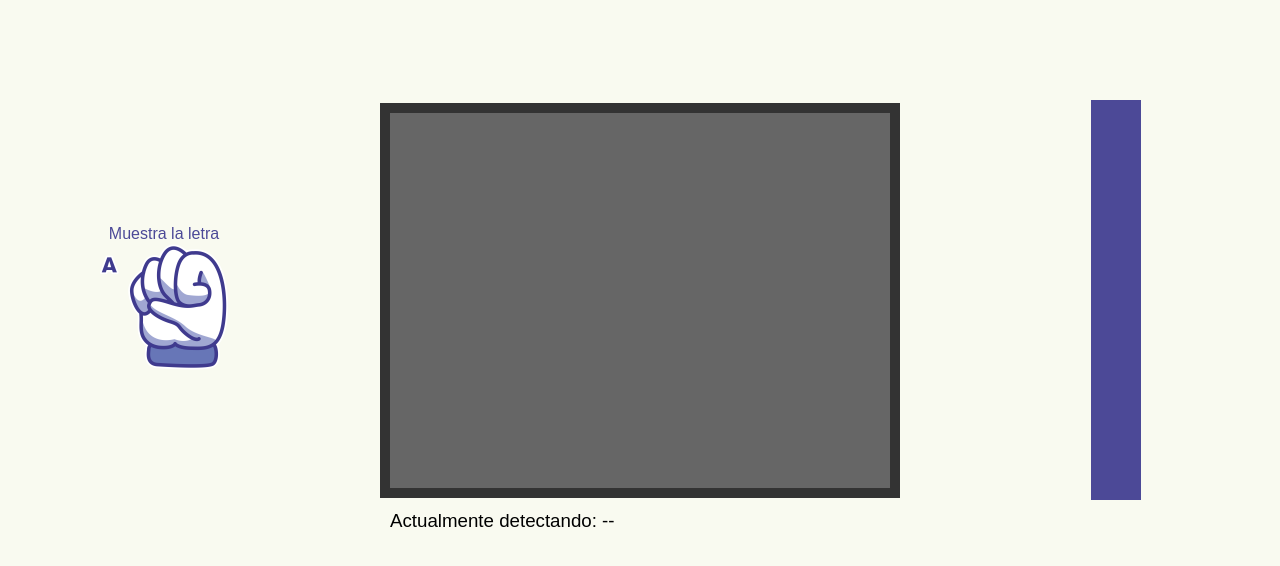
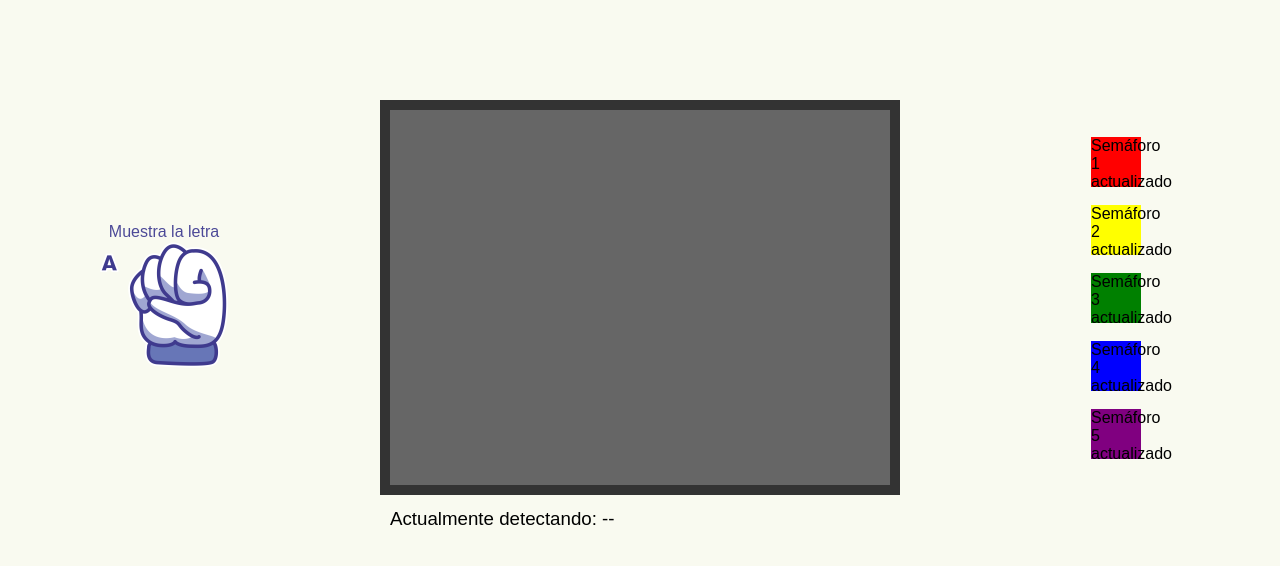
Before and after one commit to Pansocrates03/sail, a Django app: page /niveles/nivel/ in a window 1280 px wide. Shown: the part 96-662 px from the top of the page. Run offline with Django 5.2, Linux system fonts and the light colour scheme; a user stored in the database is signed in; data comes from the database, SQL or seed files in the repository.

Commit message:
semaforo

```diff
--- a/SAILearningWeb/levels/templates/levels/level.html
+++ b/SAILearningWeb/levels/templates/levels/level.html
@@ -44,12 +44,13 @@
 
             <div class="right-container">
                 <div class="semaforo"></div>
+                <br>
                 <div class="semaforo"></div>
+                <br>
                 <div class="semaforo"></div>
+                <br>
                 <div class="semaforo"></div>
-                <div class="semaforo"></div>
-                <div class="semaforo"></div>
-                <div class="semaforo"></div>
+                <br>
                 <div class="semaforo"></div>
         </div>
 
--- a/SAILearningWeb/levels/views.py
+++ b/SAILearningWeb/levels/views.py
@@ -12,4 +12,7 @@ def avance(request):
 def nivel(request):
     user = request.user
     perfil = Perfil.objects.get(usuario=user)
+
+
+
     return render(request, 'levels/level.html', context={'user':user, 'perfil':perfil})
--- a/SAILearningWeb/static/level.js
+++ b/SAILearningWeb/static/level.js
@@ -1,6 +1,8 @@
 var video = document.querySelector("#videoElement");
 var canvas = document.querySelector("#canvas");
 var detectador = document.querySelector("#detectador");
+const semaforos = document.querySelectorAll('.semaforo');
+var contador = 0;
 
 listaNiveles = [
     ['A', 'A', 'A', 'A', 'A'],
@@ -58,6 +60,17 @@ function captureAndSendFrame() {
     }, 'image/png');
 }
 
+semaforos.forEach((semaforo, index) => {
+    console.log(`Elemento ${index}:`, semaforo);
+
+    // Ejemplo: Cambiar el contenido de cada div
+    semaforo.textContent = `Semáforo ${index + 1} actualizado`;
+
+    // Ejemplo: Cambiar el color de fondo de cada div
+    const colors = ['red', 'yellow', 'green', 'blue', 'purple'];
+    semaforo.style.backgroundColor = colors[index];
+});
+
 function sendFrame(blob) {
     var formData = new FormData();
     formData.append('file', blob, 'frame.png');
@@ -70,6 +83,10 @@ function sendFrame(blob) {
     .then(data => {
         console.log('Success:', data);
         detectador.innerHTML = 'Actualmente detectando: ' + data['letra'];
+        if (data['letra'] == 'A' && contador == 0){
+            contador++;
+
+        }
     })
     .catch((error) => {
         console.error('Error:', error);
```
